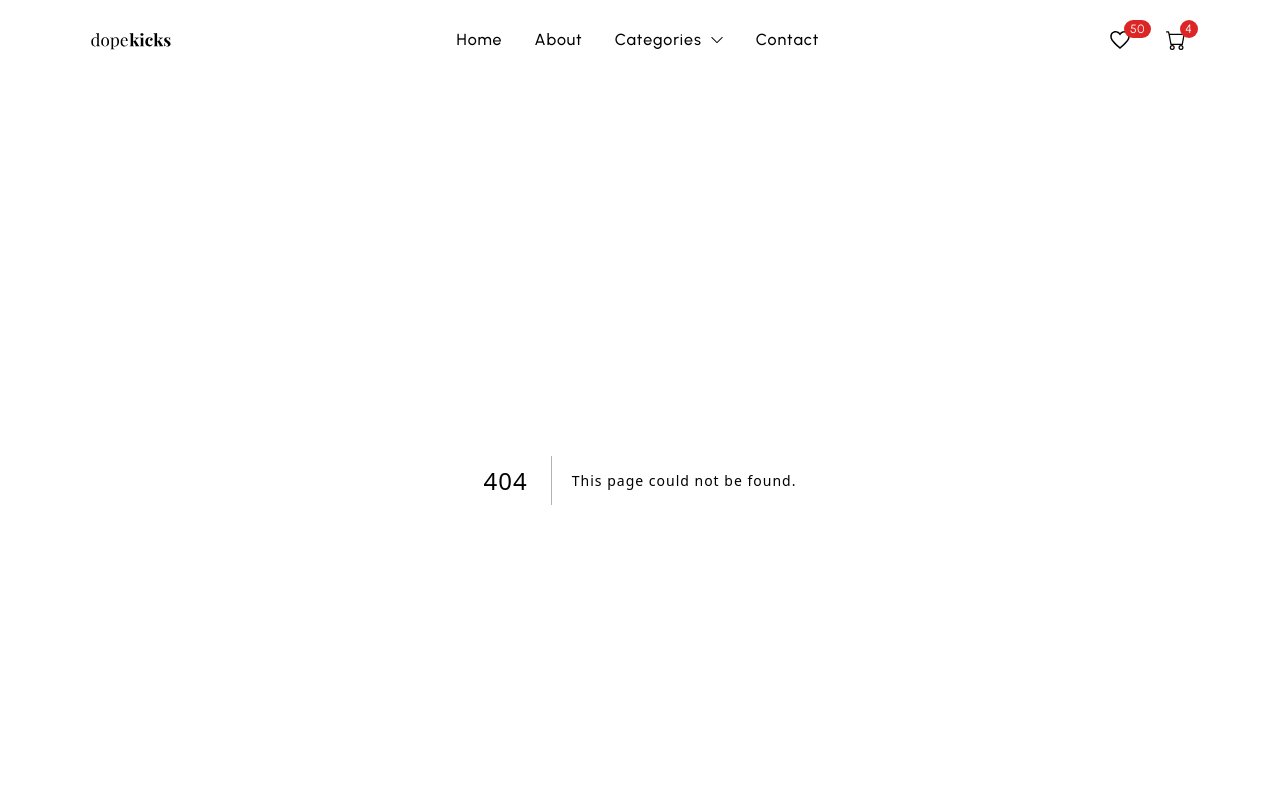
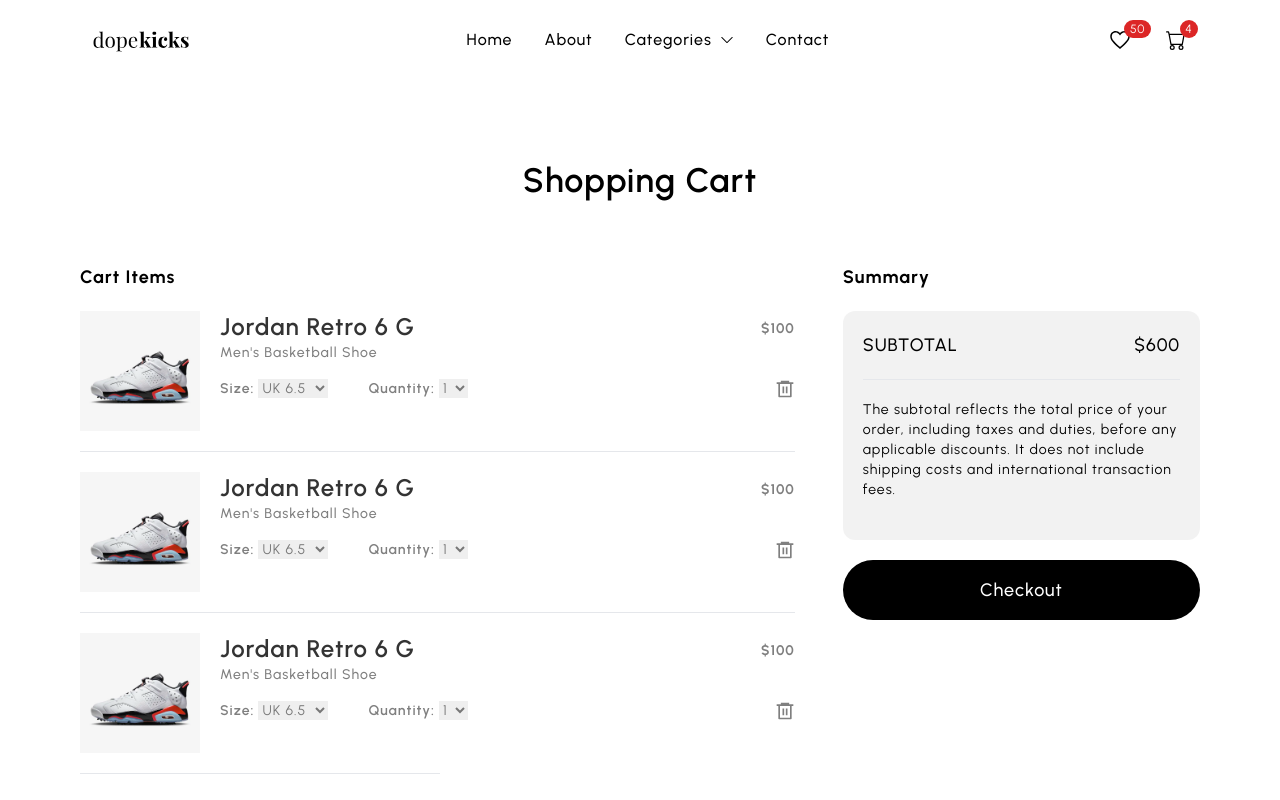
Before and after one commit to harshagarwal08/dopekicks, a Next.js app: page /cart in a window 1280 px wide. Before the commit this address had no page. Shown: the top 800 px of the page. Built offline with nearby package versions, Linux system fonts and the light colour scheme.

Commit message:
feat: create cart page

```diff
--- /dev/null
+++ b/components/CartItem.jsx
@@ -0,0 +1,63 @@
+import React from "react";
+
+import { RiDeleteBin6Line } from "react-icons/ri";
+
+const CartItem = () => {
+  return (
+    <div className="flex py-5 gap-3 md:gap-5 border-b">
+      <div className="shrink-0 aspect-square w-[50px] md:w-[120px]">
+        <img src="product-1.webp" alt="" />
+      </div>
+      <div className="w-full flex flex-col">
+        <div className="flex flex-col md:flex-row justify-between">
+          <div className="text-lg md:text-2xl font-semibold text-black/[0.8]">
+            Jordan Retro 6 G
+          </div>
+          <div className="text-sm font-medium text-black/[0.5] block md:hidden">
+            Men&apos;s Basketball Shoe
+          </div>
+          <div className="text-sm md:text-md font-bold text-black/[0.5] mt-2">
+            $100
+          </div>
+        </div>
+        <div className="text-sm font-medium text-black/[0.5] hidden md:block">
+          Men&apos;s Basketball Shoe
+        </div>
+
+        <div className="flex items-center justify-between mt-4">
+          <div className="flex items-center gap-2 md:gap-10 text-black/[0.5] text-sm md:text-md">
+            <div className="flex items-center gap-1">
+              <div className="font-semibold">Size: </div>
+              <select className="hover:text-black">
+                <option value="1">UK 6.5</option>
+                <option value="2">UK 7</option>
+                <option value="3">UK 7.5</option>
+                <option value="4">UK 8</option>
+                <option value="5">UK 8.5</option>
+                <option value="6">UK 9</option>
+                <option value="7">UK 9.5</option>
+                <option value="8">UK 10</option>
+                <option value="9">UK 10.5</option>
+                <option value="10">UK 11</option>
+              </select>
+            </div>
+            <div className="flex items-center gap-1">
+              <div className="font-semibold">Quantity: </div>
+              <select className="hover:text-black">
+                <option value="1">1</option>
+                <option value="2">2</option>
+                <option value="3">3</option>
+                <option value="4">4</option>
+                <option value="5">5</option>
+                <option value="6">6</option>
+              </select>
+            </div>
+          </div>
+          <RiDeleteBin6Line className="cursor-pointer text-black/[0.5] hover:text-black text-[16px] md:text-[20px]"/>
+        </div>
+      </div>
+    </div>
+  );
+};
+
+export default CartItem;
--- a/components/Header.jsx
+++ b/components/Header.jsx
@@ -15,15 +15,13 @@
   const [lastScrollY, setLastScrollY] = useState(0);
 
   const controlNavbar = () => {
-    if(window.scrollY > 200){
-      if(window.scrollY > lastScrollY && !mobileMenu){
+    if (window.scrollY > 200) {
+      if (window.scrollY > lastScrollY && !mobileMenu) {
         setShow("-translate-y-[80px]");
-      }
-      else{
+      } else {
         setShow("shadow-sm");
       }
-    }
-    else{
+    } else {
       setShow("translate-y-0");
     }
     setLastScrollY(window.scrollY);
@@ -42,7 +40,7 @@
     >
       <Wrapper className="h-[60px] flex justify-between items-center">
         <Link href="/">
-          <img src="/logo.svg" alt="" className="w-[120px] md:w-[100px]" />
+          <img src="/logo.svg" alt="" className="w-[140px] md:w-[120px]" />
         </Link>
         <Menu showCatMenu={showCatMenu} setShowCatMenu={setShowCatMenu} />
         {mobileMenu && (
@@ -59,12 +57,14 @@
               50
             </div>
           </div>
-          <div className="w-8 md:w-12 h-8 md:h-12 rounded-full flex justify-center items-center hover:bg-black/[0.05] cursor-pointer relative">
-            <BsCart className="text-[15px] md:text-[20px]" />
-            <div className="h-[14px] md:h-[18px] min-w-[14px] md:min-w-[18px] rounded-full bg-red-600 absolute top-1 left-5 md:left-7 text-white text-[10px] md:text-[12px] flex justify-center items-center px-[2px] md:px-[5px]">
-              4
+          <Link href="/cart">
+            <div className="w-8 md:w-12 h-8 md:h-12 rounded-full flex justify-center items-center hover:bg-black/[0.05] cursor-pointer relative">
+              <BsCart className="text-[15px] md:text-[20px]" />
+              <div className="h-[14px] md:h-[18px] min-w-[14px] md:min-w-[18px] rounded-full bg-red-600 absolute top-1 left-5 md:left-7 text-white text-[10px] md:text-[12px] flex justify-center items-center px-[2px] md:px-[5px]">
+                4
+              </div>
             </div>
-          </div>
+          </Link>
           <div className="w-8 md:w-12 h-8 md:h-12 md:hidden rounded-full flex justify-center items-center hover:bg-black/[0.05] cursor-pointer relative -mr-2">
             {mobileMenu ? (
               <VscChromeClose
--- /dev/null
+++ b/pages/cart.js
@@ -0,0 +1,65 @@
+import CartItem from '@/components/CartItem'
+import Wrapper from '@/components/Wrapper'
+import Image from 'next/image'
+import Link from 'next/link'
+import React from 'react'
+
+const Cart = () => {
+    return (
+        <div className='w-full md:py-20'>
+            <Wrapper>
+                {/* Cart Header */}
+                <div className='text-center max-w-[800px] mx-auto mt-8 md:mt-0'>
+                    <div className='text-[28px] md:text-[34px] mb-5 font-semibold leading-tight'>
+                        Shopping Cart
+                    </div>
+                </div>
+                {/* Cart Content Start */}
+                <div className='flex flex-col lg:flex-row gap-12 py-10'>
+                    {/* Cart Items */}
+                    <div className='flex-[2]'>
+                        <div className="text-lg font-bold">Cart Items</div>
+                        <CartItem />
+                        <CartItem />
+                        <CartItem />
+                    </div>
+                    {/* Cart Summary */}
+                    <div className='flex-[1]'>
+                        <div className="text-lg font-bold">Summary</div>
+                        <div className='p-5 my-5 bg-black/[0.05] rounded-xl'>
+                            <div className='flex justify-between'>
+                                <div className='uppercase text-md md:text-lg font-medium text-black'>Subtotal</div>
+                                <div className='text-md md:text-lg font-medium text-black'>$600</div>
+                            </div>
+                            <div className='text-sm md:text-md py-5 border-t mt-5'>
+                                The subtotal reflects the total price of your order, including taxes and duties, before any applicable discounts. It does not include shipping costs and international transaction fees.
+                            </div>
+                        </div>
+                        <button className='w-full py-4 rounded-full bg-black text-white text-lg font-medium transition-transform active:scale-95 mb-3 hover:opacity-75'>
+                            Checkout
+                        </button>
+                    </div>
+                </div>
+                {/* Cart Content End */}
+                {/* Empty Cart Start*/}
+                <div className='flex-[2] flex flex-col items-center pb-[50px] md:-mt-14'>
+                    <Image src="/empty-cart.jpg" width={300} height={300} className='w-[300px] md:w-[400px]'/>
+                    <span className='text-xl font-bold'>
+                        Your cart is empty
+                    </span>
+                    <span className='text-center mt-4'>
+                        Looks like you have not added anything in your cart.
+                        <br />
+                        Go ahead and explore our products.
+                    </span>
+                    <Link href='/' className='py-4 px-8 rounded-full bg-black text-white text-lg font-medium transition-transform active:scale-95 mb-3 hover:opacity-75 mt-8'>
+                        Continue Shopping
+                    </Link>
+                </div>
+                {/* Empty Cart End*/}
+            </Wrapper>
+        </div>
+    )
+}
+
+export default Cart
```
